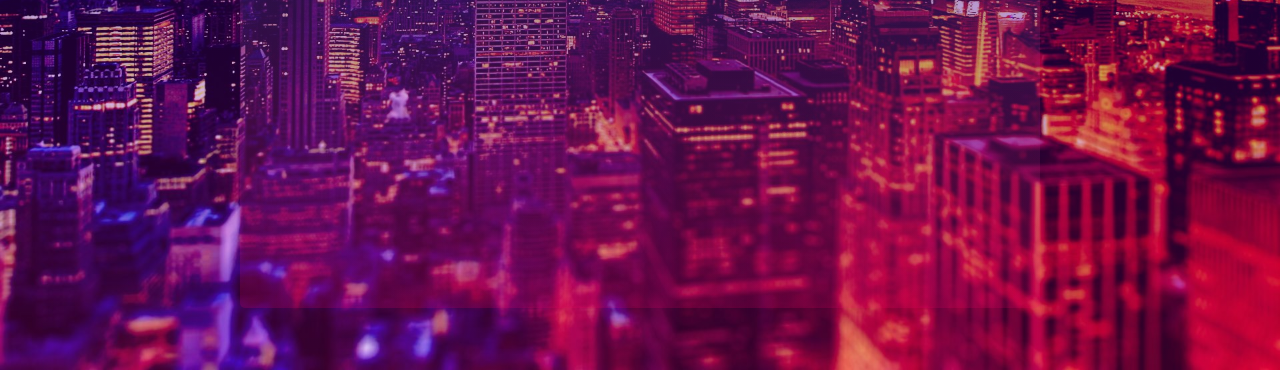
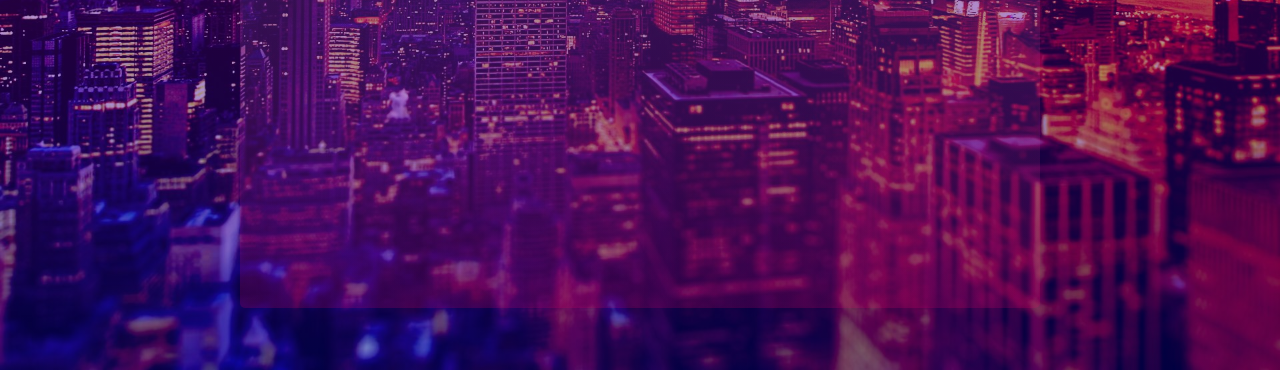
Before and after one commit to tuyengabi/TodoList-js, a plain HTML site: page index.html in a window 1280 px wide. Shown: the part 430-800 px from the top of the page. Drawn offline with nearby package versions, Linux system fonts and the light colour scheme; a web font is replaced by a local one.

Commit message:
modify style.css

```diff
--- a/css/style.css
+++ b/css/style.css
@@ -14,7 +14,7 @@ body.bg--lightmode {
 
 body.bg--darkmode {
     /* linear-gradient (rgba(0, 0, 128, 0.5), rgba(255, 0, 200, 0.2)), */
-    background: linear-gradient(rgba(0, 0, 128, 0.5), rgba(255, 0, 200, 0.2)), url("../imgs/city.jpg");
+    background: linear-gradient(rgba(255, 0, 200, 0.3), rgba(0, 0, 128, 0.5)), url("../imgs/city.jpg");
     background-size: cover;
     background-position: 50% 30%;
     height: 100vh;
@@ -108,6 +108,8 @@ ul {
     font-size: 2.6rem;
     font-family: 'Rajdhani', sans-serif;
     margin-top: 50px;
+    /* overflow: scroll;
+    height: 300px; */
 }
 
 li {
```
